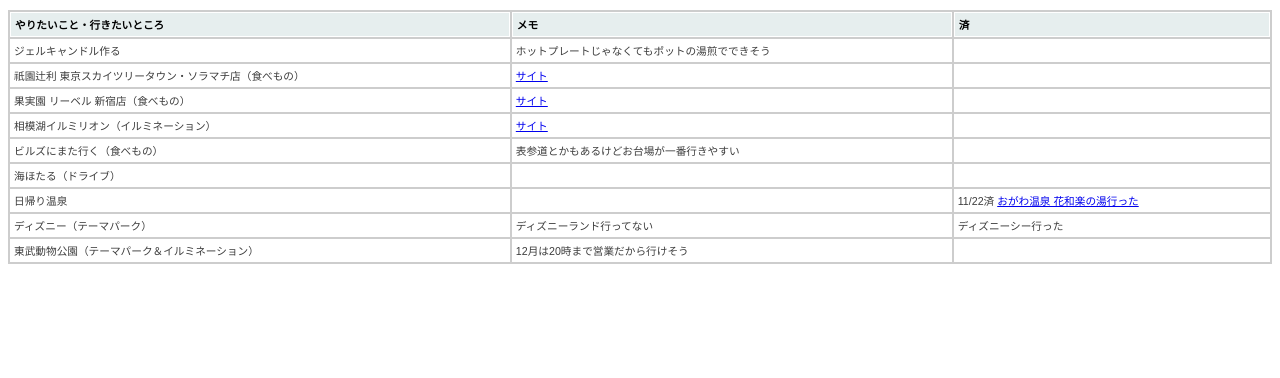
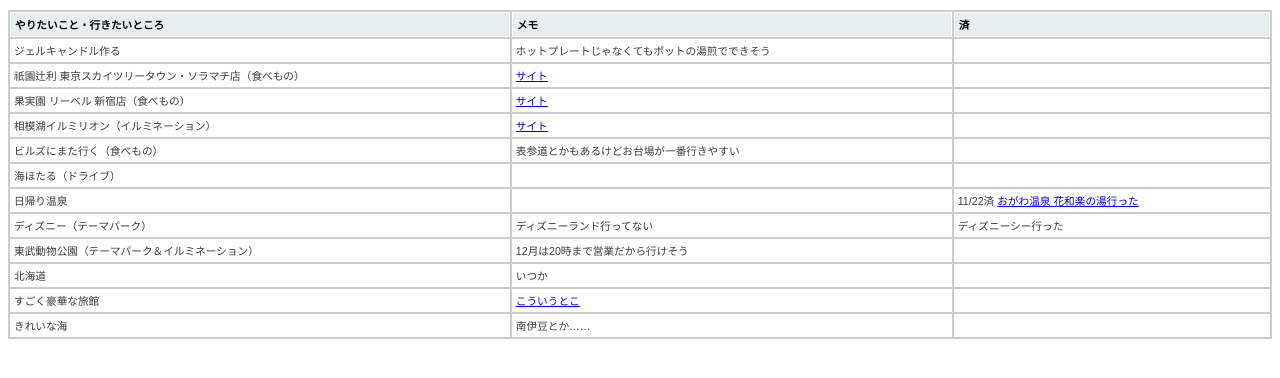
Before and after one commit to kawanono/kawanono.github.io, a plain HTML site: page index.html in a window 1280 px wide. Drawn offline with nearby package versions, Linux system fonts and the light colour scheme.

Commit message:
りょこうついか

```diff
--- a/index.html
+++ b/index.html
@@ -34,6 +34,9 @@ $(document).ready(function()
         <tr><td>日帰り温泉</td><td></td><td>11/22済 <a href="http://www.kawarano-yu.com/" target="_blank">おがわ温泉 花和楽の湯行った</td></tr>
         <tr><td>ディズニー（テーマパーク）</td><td>ディズニーランド行ってない</td><td>ディズニーシー行った</td></tr>
         <tr><td>東武動物公園（テーマパーク＆イルミネーション）</td><td>12月は20時まで営業だから行けそう</td><td></td></tr>
+        <tr><td>北海道</td><td>いつか</td><td></td></tr>
+        <tr><td>すごく豪華な旅館</td><td><a href="https://retrip.jp/articles/11820/" target="_blank">こういうとこ</td><td></td></tr>
+        <tr><td>きれいな海</td><td>南伊豆とか……</td><td></td></tr>
 </tbody>
 </table>
 
```
